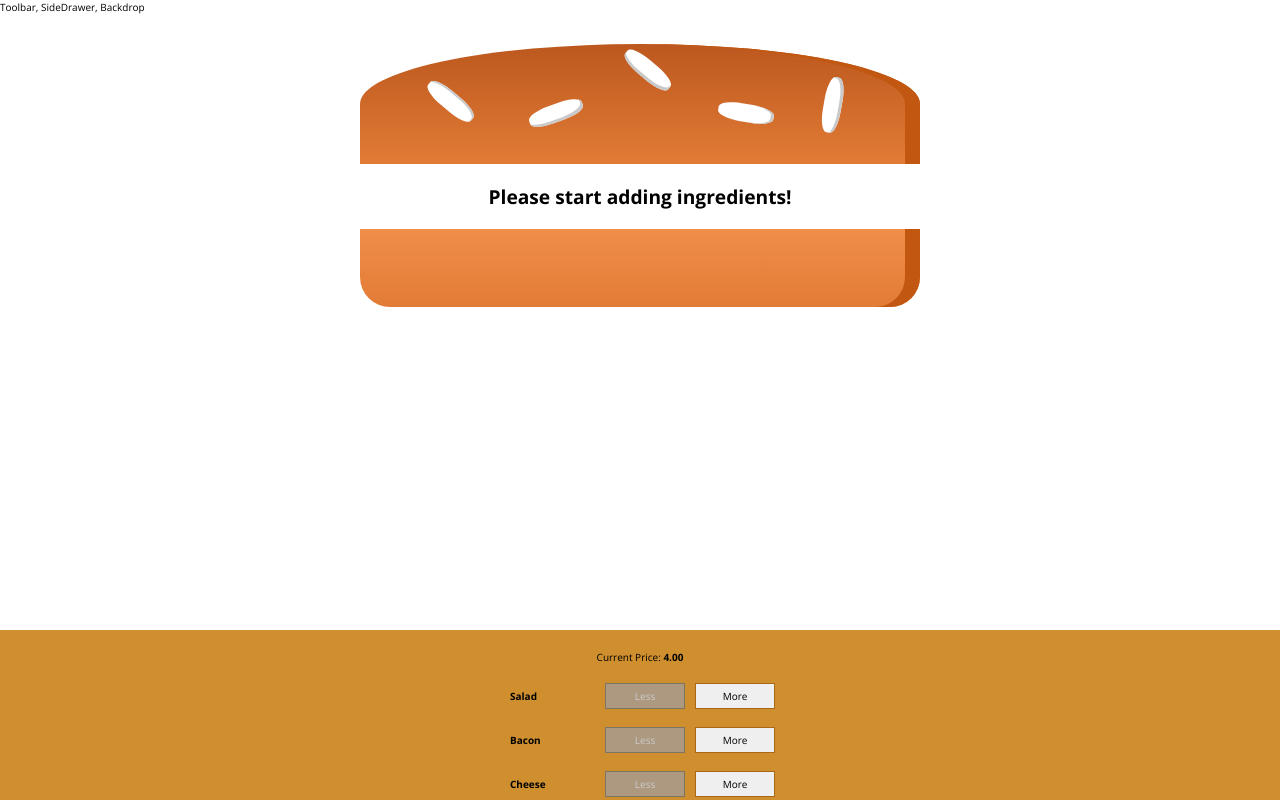
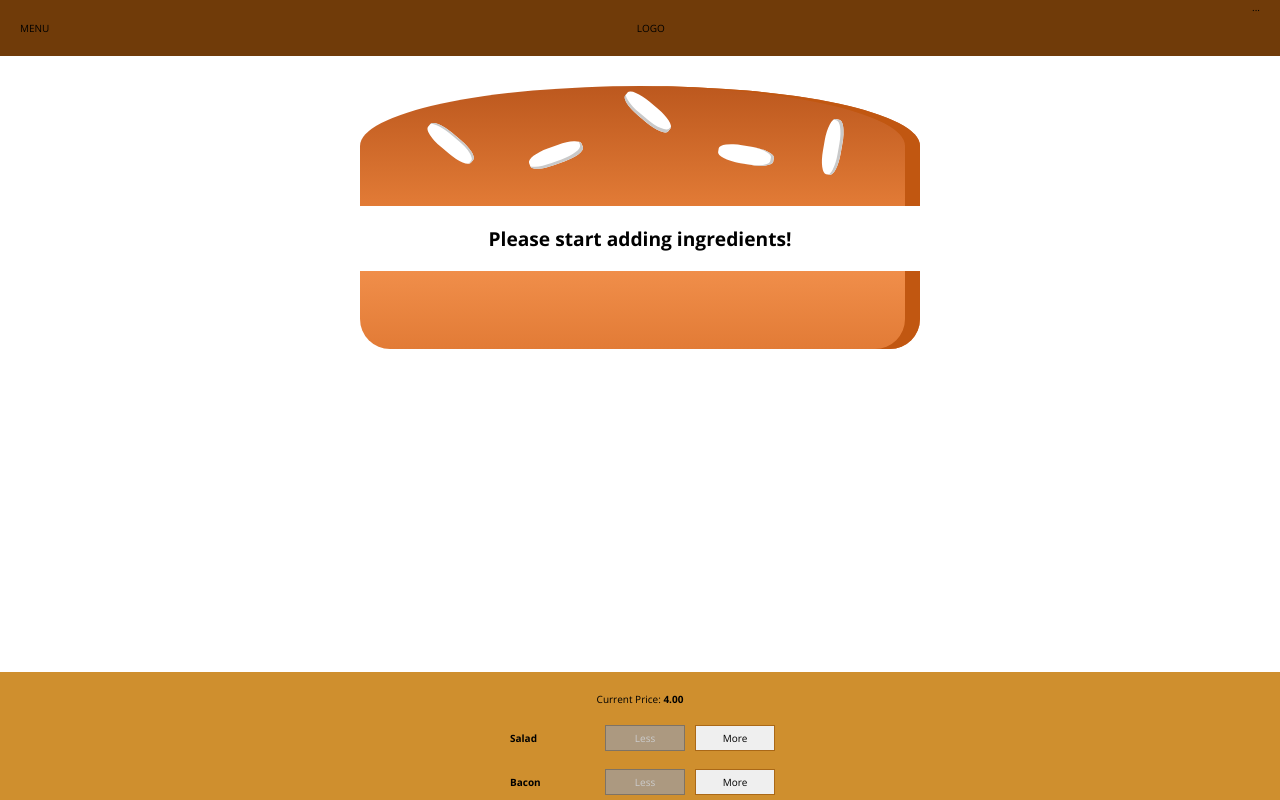
Before and after one commit to bangarangler/BurgerBuilder, a React (Create React App) app: page / in a window 1280 px wide. Shown: the top 800 px of the page. Built offline with nearby package versions, Linux system fonts and the light colour scheme.

Commit message:
Added Toolbar component

```diff
--- a/src/components/Layout/Layout.js
+++ b/src/components/Layout/Layout.js
@@ -2,11 +2,12 @@
 
 import Aux from "../../hoc/Aux";
 import classes from "./Layout.module.scss";
+import Toolbar from '../Navigation/Toolbar/Toolbar';
 
 const layout = props => {
   return (
     <Aux>
-      <div>Toolbar, SideDrawer, Backdrop</div>
+      <Toolbar />
       <main className={classes.Content}>{props.children}</main>
     </Aux>
   );
--- a/src/components/Layout/Layout.module.scss
+++ b/src/components/Layout/Layout.module.scss
@@ -1,3 +1,3 @@
 .Content {
-  margin-top: 16px;
+  margin-top: 72px;
 }
--- /dev/null
+++ b/src/components/Navigation/Toolbar/Toolbar.js
@@ -0,0 +1,17 @@
+import React from 'react';
+
+import classes from './Toolbar.module.scss';
+
+const toolbar = props => {
+  return (
+    <header className={classes.Toolbar}>
+      <div>MENU</div>
+      <div>LOGO</div>
+      <nav>
+        ...
+      </nav>
+    </header>
+  )
+};
+
+export default toolbar;
--- /dev/null
+++ b/src/components/Navigation/Toolbar/Toolbar.module.scss
@@ -0,0 +1,18 @@
+.Toolbar {
+  height: 56px;
+  width: 100%;
+  position: fixed;
+  top: 0;
+  left: 0;
+  background-color: #703b09;
+  display: flex;
+  justify-content: space-between;
+  align-items: center;
+  padding: 0 20px;
+  box-sizing: border-box;
+  z-index: 90;
+
+  nav {
+    height: 100%;
+  }
+}
```
